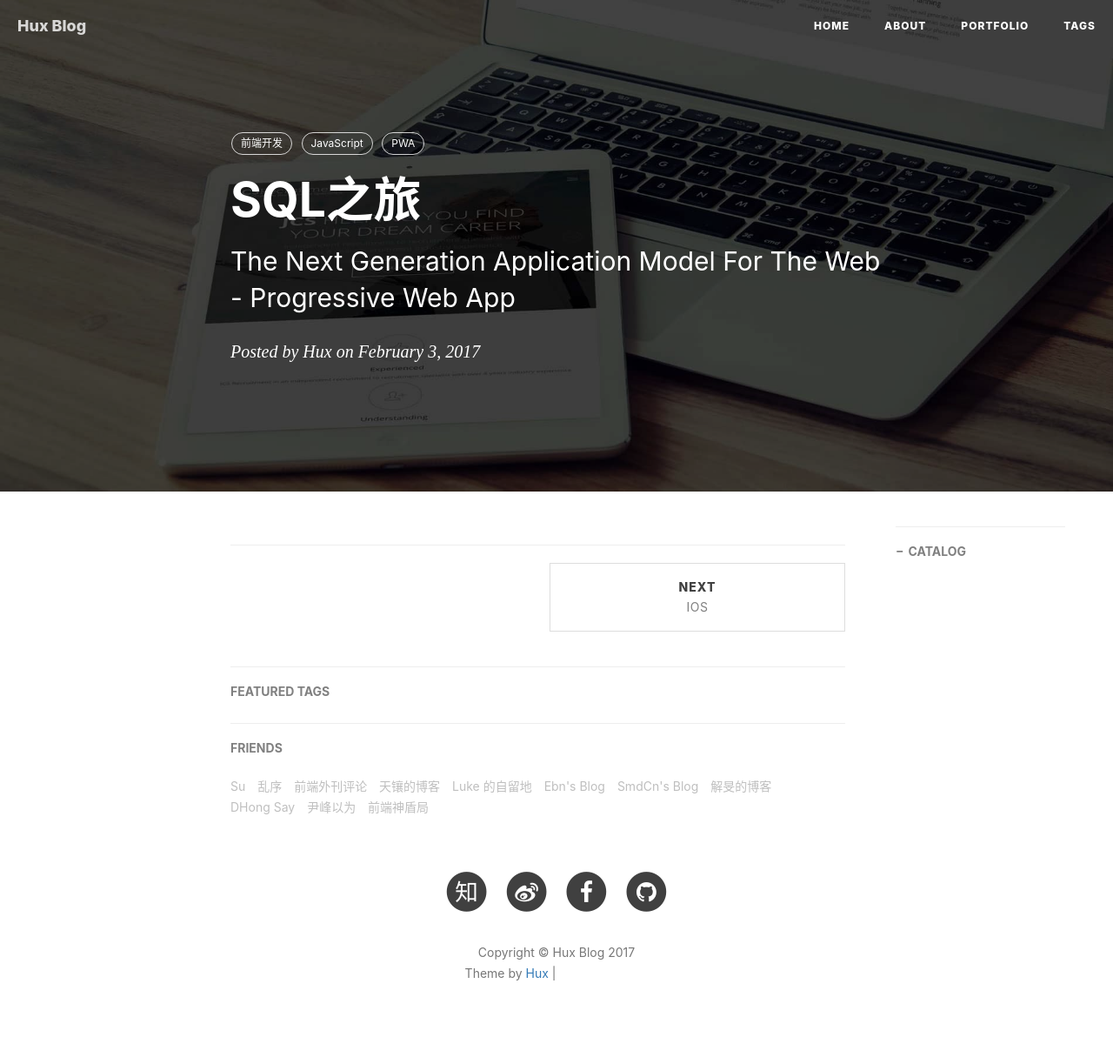
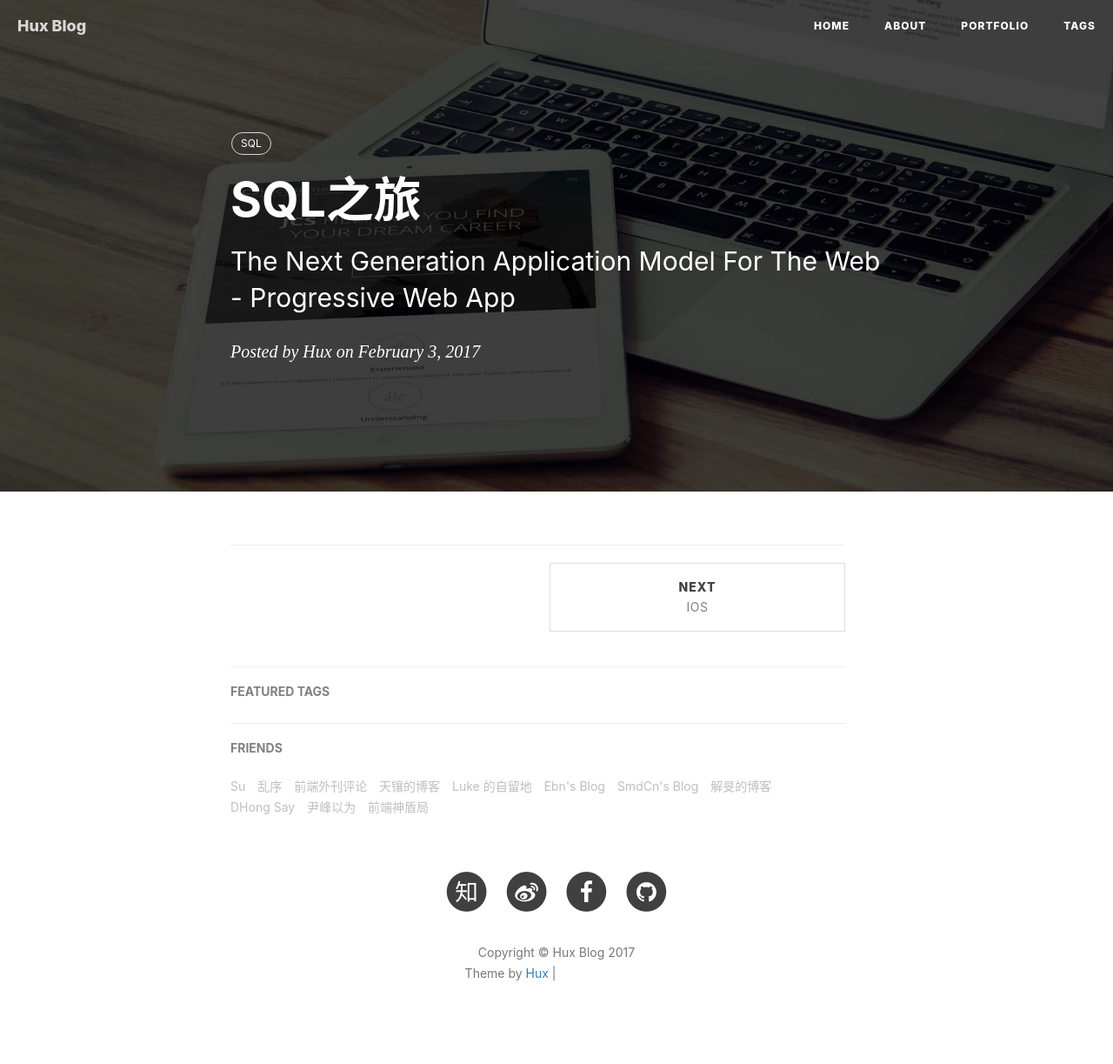
Before and after one commit to u37kl/u37kl.github.io, a Jekyll site: the page built from _posts/2017-02-10-SQL.markdown, in a window 1280 px wide. Shown: the whole page at 87% size. Built offline with Jekyll 4.4.1, drawn with Linux system fonts in a browser that asks for light colours; nearby versions of some CDN libraries; comment, search, counter and statistics services are not loaded; grey boxes are pictures that could not be loaded.

Commit message:
设置tag

```diff
--- a/_posts/2017-02-10-nextgen-web-pwa.markdown
+++ b/_posts/2017-02-10-SQL.markdown
@@ -6,9 +6,6 @@ date:       2017-02-03 12:00:00
 author:     "Hux"
 header-img: "img/post-bg-rwd.jpg"
 header-mask: 0.3
-catalog:    true
 tags:
-    - 前端开发
-    - JavaScript
-    - PWA
+    - SQL
 ---
--- a/_posts/2017-02-11-iOS-Runtime.markdown
+++ b/_posts/2017-02-11-iOS-Runtime.markdown
@@ -6,7 +6,6 @@ date:       2017-02-03 12:00:00
 author:     "Hux"
 header-img: "img/post-bg-rwd.jpg"
 header-mask: 0.3
-catalog:    true
 tags:
     - iOS
     - Runtime
```
